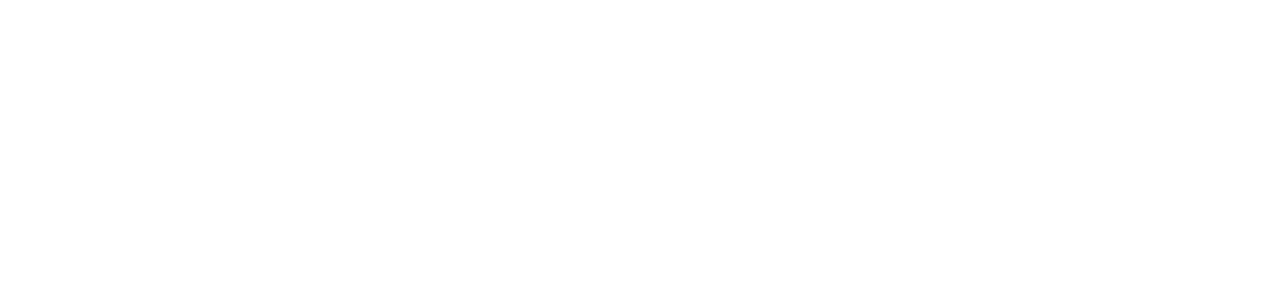
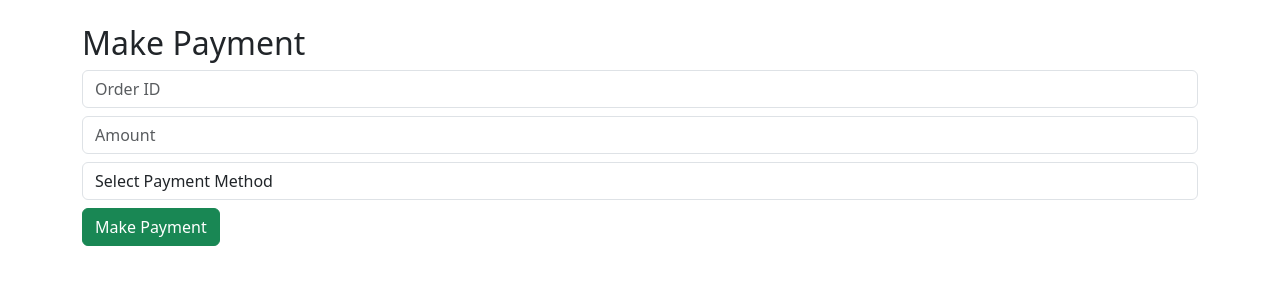
Before and after one commit to roumya-ranjan/Ai_Powered_E-commerce_Platform, a React (Vite) app in the folder frontend/smart-commerce-frontend/: page /payments/add in a window 1280 px wide. Before the commit this address had no page. Shown: the top 300 px of the page. Built offline with nearby package versions, Linux system fonts and the light colour scheme.

Commit message:
implement React frontend with authentication and business workflows

```diff
--- a/frontend/smart-commerce-frontend/src/App.jsx
+++ b/frontend/smart-commerce-frontend/src/App.jsx
@@ -7,6 +7,7 @@ import AddProduct from "./pages/AddProduct";
 import Orders from "./pages/Orders";
 import PlaceOrder from "./pages/PlaceOrder";
 import Payments from "./pages/Payments";
+import MakePayment from "./pages/MakePayment";
 import Notifications from "./pages/Notifications";
 import Login from "./pages/Login";
 
@@ -22,6 +23,7 @@ function App() {
          <Route path="/orders" element={<Orders />} />
          <Route path="/orders/add" element={<PlaceOrder />} />
         <Route path="/payments" element={<Payments />} />
+        <Route path="/payments/add" element={<MakePayment />} />
         <Route path="/notifications" element={<Notifications />} />
         <Route path="/login" element={<Login />} />
       </Routes>
--- a/frontend/smart-commerce-frontend/src/components/Navbar.jsx
+++ b/frontend/smart-commerce-frontend/src/components/Navbar.jsx
@@ -12,6 +12,7 @@ function Navbar() {
                     <Link className="nav-link" to="/orders">Orders</Link>
                     <Link className="nav-link" to="/orders/add">Place Order</Link>
                     <Link className="nav-link" to="/payments">Payments</Link>
+                    <Link className="nav-link" to="/payments/add">Make Payment</Link>
                     <Link className="nav-link" to="/notifications">Notifications</Link>
                     <Link className="nav-link" to="/login">Login</Link>
                 </div>
--- a/frontend/smart-commerce-frontend/src/pages/Login.jsx
+++ b/frontend/smart-commerce-frontend/src/pages/Login.jsx
@@ -1,5 +1,66 @@
+import { useState } from "react";
+import { useNavigate } from "react-router-dom";
+import api from "../services/api";
+
 function Login() {
-    return <h2>Login Page</h2>;
+    const navigate = useNavigate();
+
+    const [loginData, setLoginData] = useState({
+        email: "",
+        password: ""
+    });
+
+    const handleChange = (e) => {
+        setLoginData({
+            ...loginData,
+            [e.target.name]: e.target.value
+        });
+    };
+
+    const handleSubmit = (e) => {
+        e.preventDefault();
+
+        api.post("/api/auth/login", loginData)
+            .then((response) => {
+                localStorage.setItem("token", response.data);
+                alert("Login successful");
+                navigate("/products");
+            })
+            .catch((error) => {
+                console.error("Login failed:", error);
+                alert("Invalid email or password");
+            });
+    };
+
+    return (
+        <div className="container mt-4">
+            <h2>Login</h2>
+
+            <form onSubmit={handleSubmit}>
+                <input
+                    className="form-control mb-2"
+                    type="email"
+                    name="email"
+                    placeholder="Email"
+                    onChange={handleChange}
+                    required
+                />
+
+                <input
+                    className="form-control mb-2"
+                    type="password"
+                    name="password"
+                    placeholder="Password"
+                    onChange={handleChange}
+                    required
+                />
+
+                <button className="btn btn-primary" type="submit">
+                    Login
+                </button>
+            </form>
+        </div>
+    );
 }
 
 export default Login;
--- /dev/null
+++ b/frontend/smart-commerce-frontend/src/pages/MakePayment.jsx
@@ -0,0 +1,79 @@
+import { useState } from "react";
+import { useNavigate } from "react-router-dom";
+import api from "../services/api";
+
+function MakePayment() {
+    const navigate = useNavigate();
+
+    const [payment, setPayment] = useState({
+        orderId: "",
+        amount: "",
+        paymentMethod: ""
+    });
+
+    const handleChange = (e) => {
+        setPayment({
+            ...payment,
+            [e.target.name]: e.target.value
+        });
+    };
+
+    const handleSubmit = (e) => {
+        e.preventDefault();
+
+        api.post("/api/payments", payment)
+            .then((response) => {
+                alert(response.data);
+                navigate("/payments");
+            })
+            .catch((error) => {
+                console.error("Error making payment:", error);
+                alert("Failed to make payment");
+            });
+    };
+
+    return (
+        <div className="container mt-4">
+            <h2>Make Payment</h2>
+
+            <form onSubmit={handleSubmit}>
+                <input
+                    className="form-control mb-2"
+                    type="number"
+                    name="orderId"
+                    placeholder="Order ID"
+                    onChange={handleChange}
+                    required
+                />
+
+                <input
+                    className="form-control mb-2"
+                    type="number"
+                    name="amount"
+                    placeholder="Amount"
+                    onChange={handleChange}
+                    required
+                />
+
+                <select
+                    className="form-control mb-2"
+                    name="paymentMethod"
+                    onChange={handleChange}
+                    required
+                >
+                    <option value="">Select Payment Method</option>
+                    <option value="UPI">UPI</option>
+                    <option value="CARD">CARD</option>
+                    <option value="NET_BANKING">NET BANKING</option>
+                    <option value="CASH">CASH</option>
+                </select>
+
+                <button className="btn btn-success" type="submit">
+                    Make Payment
+                </button>
+            </form>
+        </div>
+    );
+}
+
+export default MakePayment;
--- a/frontend/smart-commerce-frontend/src/pages/Notifications.jsx
+++ b/frontend/smart-commerce-frontend/src/pages/Notifications.jsx
@@ -1,5 +1,48 @@
+import { useEffect, useState } from "react";
+import api from "../services/api";
+
 function Notifications() {
-    return <h2>Notifications Page</h2>;
+    const [notifications, setNotifications] = useState([]);
+
+    useEffect(() => {
+        api.get("/api/notifications")
+            .then((response) => {
+                setNotifications(response.data);
+            })
+            .catch((error) => {
+                console.error("Error fetching notifications:", error);
+            });
+    }, []);
+
+    return (
+        <div className="container mt-4">
+            <h2>Notifications</h2>
+
+            <table className="table table-bordered table-striped">
+                <thead>
+                    <tr>
+                        <th>ID</th>
+                        <th>Order ID</th>
+                        <th>Message</th>
+                        <th>Status</th>
+                        <th>Created At</th>
+                    </tr>
+                </thead>
+
+                <tbody>
+                    {notifications.map((notification) => (
+                        <tr key={notification.id}>
+                            <td>{notification.id}</td>
+                            <td>{notification.orderId}</td>
+                            <td>{notification.message}</td>
+                            <td>{notification.status}</td>
+                            <td>{notification.createdAt}</td>
+                        </tr>
+                    ))}
+                </tbody>
+            </table>
+        </div>
+    );
 }
 
 export default Notifications;
--- a/frontend/smart-commerce-frontend/src/pages/Payments.jsx
+++ b/frontend/smart-commerce-frontend/src/pages/Payments.jsx
@@ -1,5 +1,49 @@
+import { useEffect, useState } from "react";
+import api from "../services/api";
+
 function Payments() {
-    return <h2>Payments Page</h2>;
+
+    const [payments, setPayments] = useState([]);
+
+    useEffect(() => {
+        api.get("/api/payments")
+            .then((response) => {
+                setPayments(response.data);
+            })
+            .catch((error) => {
+                console.error("Error fetching payments:", error);
+            });
+    }, []);
+
+    return (
+        <div className="container mt-4">
+            <h2>Payments</h2>
+
+            <table className="table table-bordered table-striped">
+                <thead>
+                    <tr>
+                        <th>ID</th>
+                        <th>Order ID</th>
+                        <th>Amount</th>
+                        <th>Method</th>
+                        <th>Status</th>
+                    </tr>
+                </thead>
+
+                <tbody>
+                    {payments.map((payment) => (
+                        <tr key={payment.id}>
+                            <td>{payment.id}</td>
+                            <td>{payment.orderId}</td>
+                            <td>₹{payment.amount}</td>
+                            <td>{payment.paymentMethod}</td>
+                            <td>{payment.paymentStatus}</td>
+                        </tr>
+                    ))}
+                </tbody>
+            </table>
+        </div>
+    );
 }
 
 export default Payments;
```
